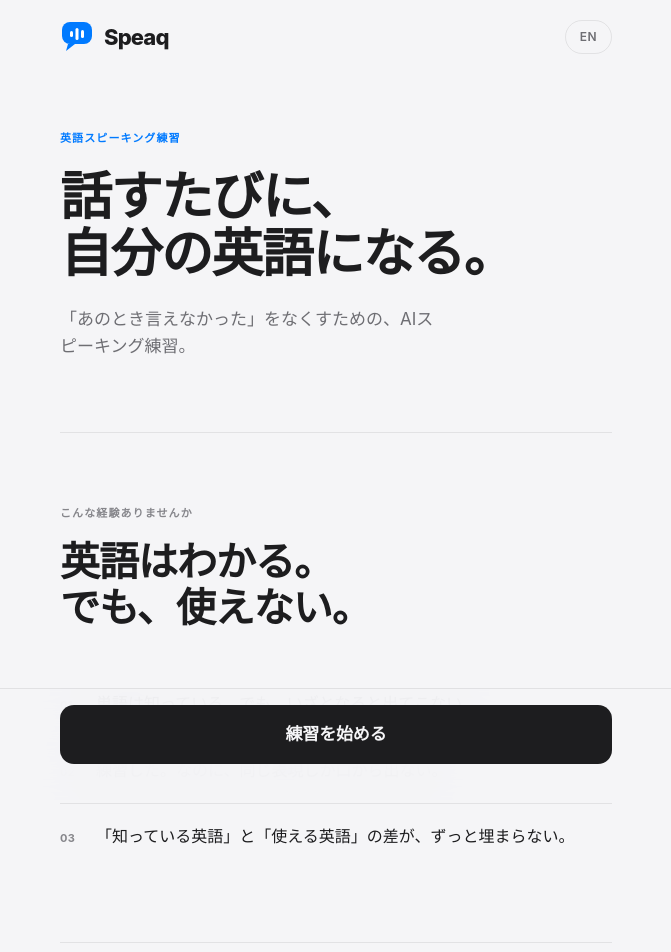
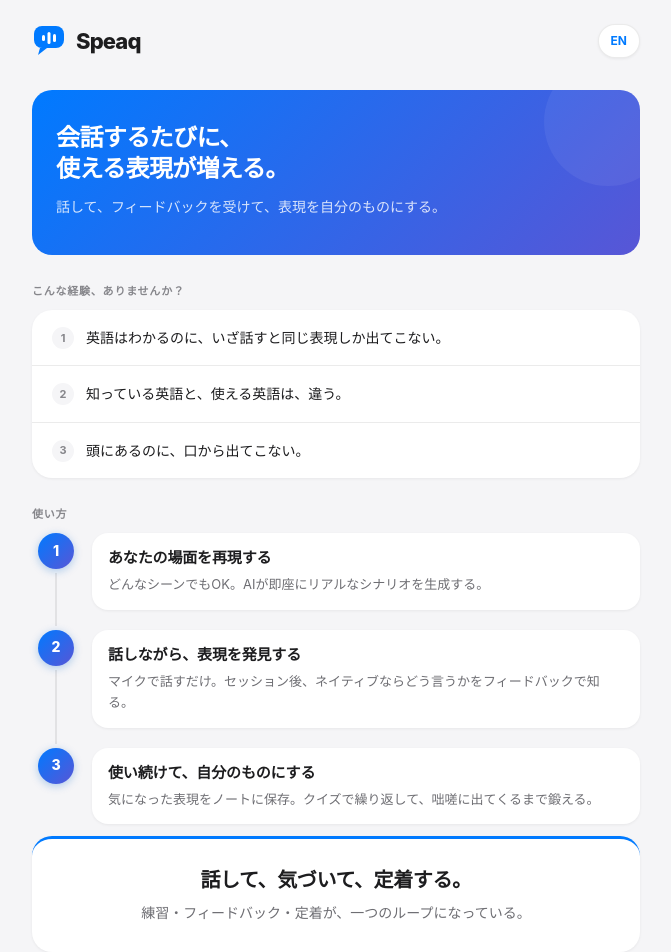
Before and after one commit to jaipur1103-wq/speaq, a Next.js app: page /guide in a window 1280 px wide. Shown: the top 952 px of the page, without its empty margins (304-975 px from the left). Built offline with nearby package versions, Linux system fonts and the light colour scheme.

Commit message:
Restyle guide page to match Speaq design language

```diff
--- a/app/guide/page.tsx
+++ b/app/guide/page.tsx
@@ -8,88 +8,80 @@ import type { Language } from "@/types";
 
 const CONTENT = {
   en: {
-    langToggle: "JA",
     startBtn: "Start Practicing",
     hero: {
-      eyebrow: "English Speaking Practice",
-      title: "Speak more.\nSound like yourself.",
-      sub: "AI-powered practice built for the moment you freeze up.",
+      title: "Every conversation grows\nyour expressions.",
+      sub: "Speak. Get feedback. Keep the expressions that stick.",
     },
     problem: {
-      eyebrow: "The problem",
-      title: "You know English.\nYou just can't use it.",
+      title: "Sound familiar?",
       items: [
-        "Your vocabulary is fine. But the words don't come.",
-        "You practiced. Yet the same simple phrases keep coming out.",
-        "The gap between knowing and using never closes — until now.",
+        "You understand English — but in the moment, the same phrases keep coming out.",
+        "Knowing English and using English are two different things.",
+        "It's in your head. But it won't come out.",
       ],
     },
     how: {
-      eyebrow: "How it works",
+      title: "How it works",
       steps: [
         {
-          num: "01",
-          title: "Your scene,\ninstantly.",
-          desc: "Describe any real situation. Speaq builds a full conversation scenario around it in seconds.",
+          num: "1",
+          title: "Recreate your exact situation",
+          desc: "Any scene you need — AI instantly builds a realistic scenario around it.",
         },
         {
-          num: "02",
-          title: "Speak.\nGet real feedback.",
-          desc: "Use your voice. After each session, see exactly how a native speaker would have said it.",
+          num: "2",
+          title: "Speak and discover new expressions",
+          desc: "Tap the mic and talk. After each session, get feedback on how a native speaker would have said it.",
         },
         {
-          num: "03",
-          title: "Save it.\nOwn it.",
-          desc: "Add expressions to your Notebook. Quiz yourself until they come out without thinking.",
+          num: "3",
+          title: "Keep using them until they're yours",
+          desc: "Save expressions to your Notebook. Quiz yourself until they come out naturally.",
         },
       ],
     },
     loop: {
-      eyebrow: "The Speaq loop",
-      title: "Speak. Notice.\nOwn it.",
-      sub: "Practice, feedback, and retention in one seamless loop.",
+      title: "Speak. Notice. Own it.",
+      sub: "Practice, feedback, and retention — all in one loop.",
     },
   },
   ja: {
-    langToggle: "EN",
     startBtn: "練習を始める",
     hero: {
-      eyebrow: "英語スピーキング練習",
-      title: "話すたびに、\n自分の英語になる。",
-      sub: "「あのとき言えなかった」をなくすための、AIスピーキング練習。",
+      title: "会話するたびに、\n使える表現が増える。",
+      sub: "話して、フィードバックを受けて、表現を自分のものにする。",
     },
     problem: {
-      eyebrow: "こんな経験ありませんか",
-      title: "英語はわかる。\nでも、使えない。",
+      title: "こんな経験、ありませんか？",
       items: [
-        "単語は知っている。でも、いざとなると出てこない。",
-        "練習した。なのに、同じ表現しか口から出ない。",
-        "「知っている英語」と「使える英語」の差が、ずっと埋まらない。",
+        "英語はわかるのに、いざ話すと同じ表現しか出てこない。",
+        "知っている英語と、使える英語は、違う。",
+        "頭にあるのに、口から出てこない。",
       ],
     },
     how: {
-      eyebrow: "使い方",
+      title: "使い方",
       steps: [
         {
-          num: "01",
-          title: "あなたの場面を、\nすぐに再現。",
-          desc: "どんな状況でも大丈夫。AIが即座にリアルなシナリオを生成します。",
+          num: "1",
+          title: "あなたの場面を再現する",
+          desc: "どんなシーンでもOK。AIが即座にリアルなシナリオを生成する。",
         },
         {
-          num: "02",
-          title: "話す。\nリアルなフィードバック。",
-          desc: "マイクで話すだけ。セッション後、ネイティブならどう言うかがわかります。",
+          num: "2",
+          title: "話しながら、表現を発見する",
+          desc: "マイクで話すだけ。セッション後、ネイティブならどう言うかをフィードバックで知る。",
         },
         {
-          num: "03",
-          title: "保存して、\n自分のものにする。",
-          desc: "気になった表現はノートに保存。クイズで繰り返して、咄嗟に出てくるまで鍛えます。",
+          num: "3",
+          title: "使い続けて、自分のものにする",
+          desc: "気になった表現をノートに保存。クイズで繰り返して、咄嗟に出てくるまで鍛える。",
         },
       ],
     },
     loop: {
-      eyebrow: "Speaqのループ",
-      title: "話して、気づいて、\n定着する。",
+      title: "話して、気づいて、定着する。",
       sub: "練習・フィードバック・定着が、一つのループになっている。",
     },
   },
@@ -108,142 +100,120 @@ export default function GuidePage() {
   const c = CONTENT[lang];
 
   return (
-    <>
-      <style>{`
-        @keyframes fadeUp {
-          from { opacity: 0; transform: translateY(24px); }
-          to   { opacity: 1; transform: translateY(0); }
-        }
-        .gu-fade { animation: fadeUp 0.7s cubic-bezier(0.16,1,0.3,1) both; }
-        .gu-fade-1 { animation-delay: 0.05s; }
-        .gu-fade-2 { animation-delay: 0.15s; }
-        .gu-fade-3 { animation-delay: 0.25s; }
-      `}</style>
-
     <main style={{
-        maxWidth: 600,
+      maxWidth: 640,
       width: "100%",
       margin: "0 auto",
+      padding: "24px 16px 120px",
       minHeight: "100vh",
-        background: "var(--bg)",
-        paddingBottom: 120,
     }}>
 
-        {/* ── Nav ── */}
-        <nav style={{
+      {/* Header */}
+      <div style={{
         display: "flex",
         justifyContent: "space-between",
         alignItems: "center",
-          padding: "20px 24px",
-          position: "sticky",
-          top: 0,
-          zIndex: 50,
-          background: "rgba(245,245,247,0.85)",
-          backdropFilter: "blur(20px)",
-          WebkitBackdropFilter: "blur(20px)",
+        marginBottom: 32,
       }}>
         <SpeaqLogo />
         <button
           onClick={toggleLang}
           style={{
-              padding: "6px 14px",
+            padding: "6px 12px",
             borderRadius: 20,
-              background: "transparent",
-              border: "1.5px solid var(--border)",
-              color: "var(--text-secondary)",
+            background: "var(--surface)",
+            border: "1px solid var(--border)",
+            color: "var(--accent)",
             fontSize: 12,
-              fontWeight: 600,
+            fontWeight: 700,
             cursor: "pointer",
-              letterSpacing: "0.04em",
+            boxShadow: "var(--shadow-sm)",
           }}
         >
-            {c.langToggle}
+          {lang === "en" ? "JA" : "EN"}
         </button>
-        </nav>
+      </div>
 
-        {/* ── Hero ── */}
-        <section style={{ padding: "56px 24px 72px" }}>
-          <div className="gu-fade gu-fade-1" style={{
-            fontSize: 11,
-            fontWeight: 700,
-            letterSpacing: "0.1em",
-            textTransform: "uppercase",
-            color: "var(--accent)",
-            marginBottom: 20,
+      {/* Hero */}
+      <div style={{
+        background: "linear-gradient(135deg, #007AFF 0%, #5856D6 100%)",
+        borderRadius: 20,
+        padding: "32px 24px 36px",
+        marginBottom: 12,
+        overflow: "hidden",
+        position: "relative",
       }}>
-            {c.hero.eyebrow}
-          </div>
-          <h1 className="gu-fade gu-fade-2" style={{
-            fontSize: "clamp(36px, 9vw, 52px)",
-            fontWeight: 700,
-            letterSpacing: "-0.03em",
-            lineHeight: 1.1,
-            color: "var(--text)",
-            margin: 0,
-            marginBottom: 24,
+        <div style={{
+          position: "absolute", top: -32, right: -32,
+          width: 128, height: 128, borderRadius: "50%",
+          background: "rgba(255,255,255,0.06)",
+        }} />
+        <div style={{ position: "relative" }}>
+          <div style={{
+            fontSize: 24,
+            fontWeight: 800,
+            color: "#fff",
+            letterSpacing: "-0.025em",
+            lineHeight: 1.3,
+            marginBottom: 12,
             whiteSpace: "pre-line",
             wordBreak: "auto-phrase",
           } as React.CSSProperties}>
             {c.hero.title}
-          </h1>
-          <p className="gu-fade gu-fade-3" style={{
-            fontSize: 17,
-            color: "var(--text-secondary)",
+          </div>
+          <div style={{
+            fontSize: 14,
+            color: "rgba(255,255,255,0.82)",
             lineHeight: 1.6,
-            margin: 0,
-            maxWidth: 380,
             fontWeight: 400,
           }}>
             {c.hero.sub}
-          </p>
-        </section>
+          </div>
+        </div>
+      </div>
 
-        {/* ── Divider ── */}
-        <Divider />
-
-        {/* ── Problem ── */}
-        <section style={{ padding: "72px 24px" }}>
-          <Eyebrow>{c.problem.eyebrow}</Eyebrow>
-          <h2 style={{
-            fontSize: "clamp(28px, 7vw, 40px)",
-            fontWeight: 700,
-            letterSpacing: "-0.025em",
-            lineHeight: 1.15,
-            color: "var(--text)",
-            margin: "16px 0 40px",
-            whiteSpace: "pre-line",
-            wordBreak: "auto-phrase",
-          } as React.CSSProperties}>
-            {c.problem.title}
-          </h2>
-          <div style={{ display: "flex", flexDirection: "column", gap: 0 }}>
+      {/* Problem */}
+      <div style={{ marginBottom: 12 }}>
+        <SectionHeader>{c.problem.title}</SectionHeader>
+        <div style={{
+          background: "var(--surface)",
+          borderRadius: 20,
+          boxShadow: "var(--shadow-sm)",
+          overflow: "hidden",
+        }}>
           {c.problem.items.map((text, i) => (
             <div
               key={i}
               style={{
-                  padding: "20px 0",
+                padding: "16px 20px",
+                display: "flex",
+                alignItems: "flex-start",
+                gap: 12,
                 borderBottom: i < c.problem.items.length - 1
                   ? "1px solid var(--border)"
                   : "none",
-                  display: "flex",
-                  alignItems: "baseline",
-                  gap: 16,
               }}
             >
-                <span style={{
+              <div style={{
+                width: 22,
+                height: 22,
+                borderRadius: "50%",
+                background: "var(--surface2)",
+                display: "flex",
+                alignItems: "center",
+                justifyContent: "center",
+                flexShrink: 0,
                 fontSize: 11,
                 fontWeight: 700,
                 color: "var(--text-muted)",
-                  letterSpacing: "0.04em",
-                  flexShrink: 0,
-                  minWidth: 20,
+                marginTop: 1,
               }}>
-                  {String(i + 1).padStart(2, "0")}
-                </span>
+                {i + 1}
+              </div>
               <span style={{
-                  fontSize: 16,
+                fontSize: 14,
                 color: "var(--text)",
-                  lineHeight: 1.6,
+                lineHeight: 1.65,
                 fontWeight: 400,
                 wordBreak: "auto-phrase",
               } as React.CSSProperties}>
@@ -252,150 +222,157 @@ export default function GuidePage() {
             </div>
           ))}
         </div>
-        </section>
+      </div>
 
-        {/* ── Divider ── */}
-        <Divider />
-
-        {/* ── How it works ── */}
-        <section style={{ padding: "72px 24px" }}>
-          <Eyebrow>{c.how.eyebrow}</Eyebrow>
-          <div style={{ display: "flex", flexDirection: "column", gap: 0, marginTop: 40 }}>
+      {/* How it works */}
+      <div style={{ marginBottom: 12 }}>
+        <SectionHeader>{c.how.title}</SectionHeader>
+        <div style={{ display: "flex", flexDirection: "column", gap: 0 }}>
           {c.how.steps.map((step, i) => (
             <div
               key={step.num}
-                style={{
-                  padding: "32px 0",
-                  borderBottom: i < c.how.steps.length - 1
-                    ? "1px solid var(--border)"
-                    : "none",
-                }}
+              style={{ display: "flex", gap: 0 }}
             >
+              {/* Timeline */}
               <div style={{
-                  fontSize: 11,
-                  fontWeight: 700,
-                  letterSpacing: "0.1em",
-                  color: "var(--text-muted)",
-                  marginBottom: 16,
+                display: "flex",
+                flexDirection: "column",
+                alignItems: "center",
+                width: 48,
+                flexShrink: 0,
+              }}>
+                <div style={{
+                  width: 36,
+                  height: 36,
+                  borderRadius: "50%",
+                  background: "linear-gradient(135deg, #007AFF 0%, #5856D6 100%)",
+                  color: "#fff",
+                  display: "flex",
+                  alignItems: "center",
+                  justifyContent: "center",
+                  fontWeight: 800,
+                  fontSize: 14,
+                  flexShrink: 0,
+                  boxShadow: "0 2px 8px rgba(0,102,204,0.3)",
                 }}>
                   {step.num}
                 </div>
-                <h3 style={{
-                  fontSize: "clamp(22px, 5.5vw, 30px)",
+                {i < c.how.steps.length - 1 && (
+                  <div style={{
+                    width: 2,
+                    flex: 1,
+                    background: "var(--border)",
+                    margin: "4px 0",
+                    minHeight: 24,
+                  }} />
+                )}
+              </div>
+
+              {/* Content */}
+              <div style={{
+                flex: 1,
+                paddingLeft: 12,
+                paddingBottom: i < c.how.steps.length - 1 ? 20 : 0,
+              }}>
+                <div style={{
+                  background: "var(--surface)",
+                  borderRadius: 16,
+                  padding: "14px 16px",
+                  boxShadow: "var(--shadow-sm)",
+                }}>
+                  <div style={{
                     fontWeight: 700,
-                  letterSpacing: "-0.02em",
-                  lineHeight: 1.2,
+                    fontSize: 15,
                     color: "var(--text)",
-                  margin: "0 0 14px",
-                  whiteSpace: "pre-line",
+                    marginBottom: 6,
+                    lineHeight: 1.4,
+                    letterSpacing: "-0.01em",
                     wordBreak: "auto-phrase",
                   } as React.CSSProperties}>
                     {step.title}
-                </h3>
-                <p style={{
-                  fontSize: 15,
+                  </div>
+                  <div style={{
+                    fontSize: 13,
                     color: "var(--text-secondary)",
                     lineHeight: 1.65,
-                  margin: 0,
-                  maxWidth: 400,
-                }}>
+                    wordBreak: "auto-phrase",
+                  } as React.CSSProperties}>
                     {step.desc}
-                </p>
+                  </div>
+                </div>
+              </div>
             </div>
           ))}
         </div>
-        </section>
+      </div>
 
-        {/* ── Divider ── */}
-        <Divider />
-
-        {/* ── Loop statement ── */}
-        <section style={{ padding: "72px 24px 80px", textAlign: "center" }}>
-          <Eyebrow center>{c.loop.eyebrow}</Eyebrow>
-          <h2 style={{
-            fontSize: "clamp(32px, 8vw, 46px)",
-            fontWeight: 700,
-            letterSpacing: "-0.03em",
-            lineHeight: 1.12,
+      {/* Loop */}
+      <div>
+        <div style={{
+          background: "var(--surface)",
+          borderRadius: 20,
+          padding: "28px 24px",
+          boxShadow: "var(--shadow-sm)",
+          textAlign: "center",
+          borderTop: "3px solid var(--accent)",
+        }}>
+          <div style={{
+            fontSize: 20,
+            fontWeight: 800,
             color: "var(--text)",
-            margin: "16px 0 20px",
-            whiteSpace: "pre-line",
+            letterSpacing: "-0.02em",
+            lineHeight: 1.35,
+            marginBottom: 8,
             wordBreak: "auto-phrase",
           } as React.CSSProperties}>
             {c.loop.title}
-          </h2>
-          <p style={{
-            fontSize: 15,
+          </div>
+          <div style={{
+            fontSize: 14,
             color: "var(--text-secondary)",
-            lineHeight: 1.65,
-            margin: 0,
-            maxWidth: 320,
-            marginLeft: "auto",
-            marginRight: "auto",
+            lineHeight: 1.6,
           }}>
             {c.loop.sub}
-          </p>
-        </section>
+          </div>
+        </div>
+      </div>
 
-      </main>
-
-      {/* ── Sticky CTA ── */}
-      <div style={{
-        position: "fixed",
-        bottom: 0,
-        left: 0,
-        right: 0,
-        padding: "16px 24px 36px",
-        background: "rgba(245,245,247,0.92)",
-        backdropFilter: "blur(24px)",
-        WebkitBackdropFilter: "blur(24px)",
-        borderTop: "1px solid var(--border)",
-        zIndex: 100,
-        display: "flex",
-        justifyContent: "center",
-      }}>
+      {/* CTA */}
+      <div style={{ marginTop: 24 }}>
         <button
           onClick={() => router.push("/")}
           style={{
             width: "100%",
-            maxWidth: 552,
-            padding: "16px 24px",
+            padding: "16px",
             borderRadius: 14,
-            background: "var(--text)",
-            color: "var(--bg)",
+            background: "linear-gradient(135deg, #007AFF 0%, #5856D6 100%)",
+            color: "#fff",
             border: "none",
-            fontWeight: 600,
-            fontSize: 17,
+            fontWeight: 700,
+            fontSize: 16,
             cursor: "pointer",
             letterSpacing: "-0.01em",
+            boxShadow: "0 4px 20px rgba(0,102,204,0.35)",
           }}
         >
           {c.startBtn}
         </button>
       </div>
-    </>
+
+    </main>
   );
 }
 
-function Divider() {
-  return (
-    <div style={{
-      height: 1,
-      background: "var(--border)",
-      margin: "0 24px",
-    }} />
-  );
-}
-
-function Eyebrow({ children, center }: { children: React.ReactNode; center?: boolean }) {
+function SectionHeader({ children }: { children: React.ReactNode }) {
   return (
     <div style={{
       fontSize: 11,
       fontWeight: 700,
-      letterSpacing: "0.1em",
       textTransform: "uppercase",
+      letterSpacing: "0.07em",
       color: "var(--text-muted)",
-      textAlign: center ? "center" : "left",
+      marginBottom: 10,
+      marginTop: 28,
     }}>
       {children}
     </div>
```
Lines whose indentation alone changed are shown as unchanged.
